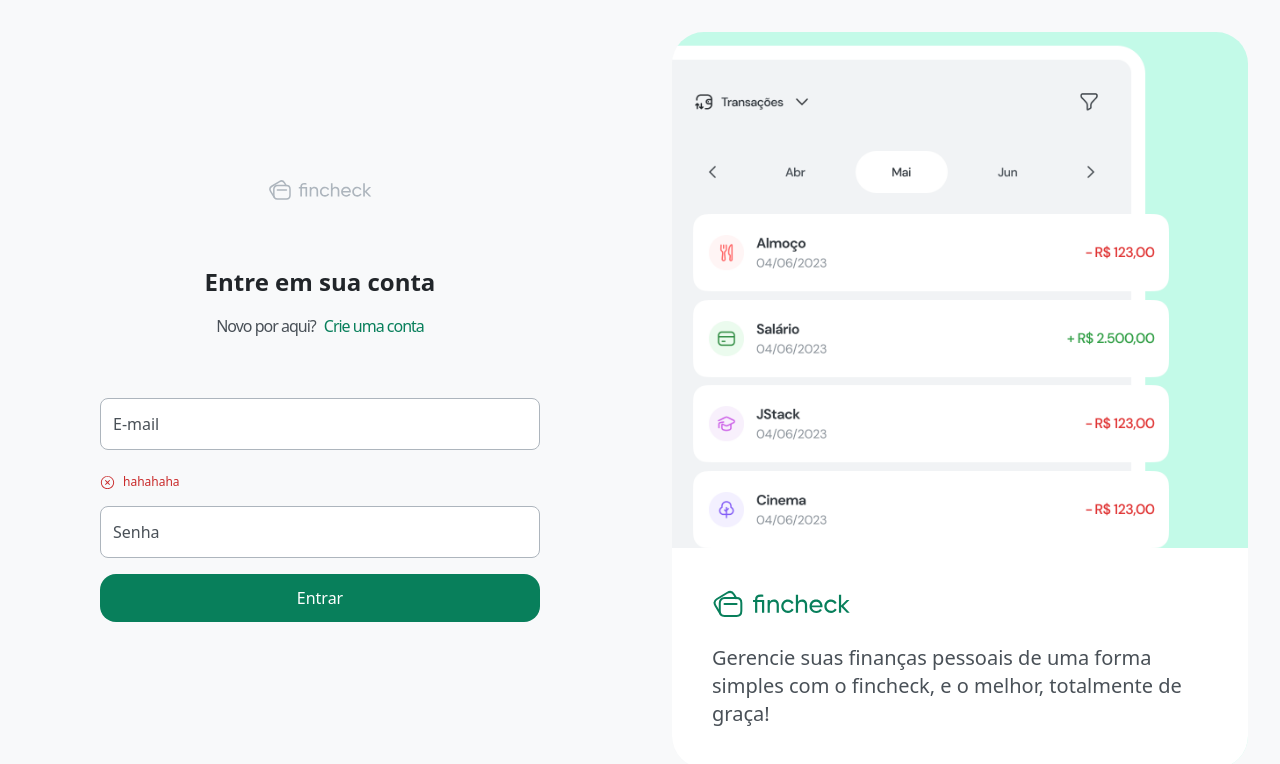
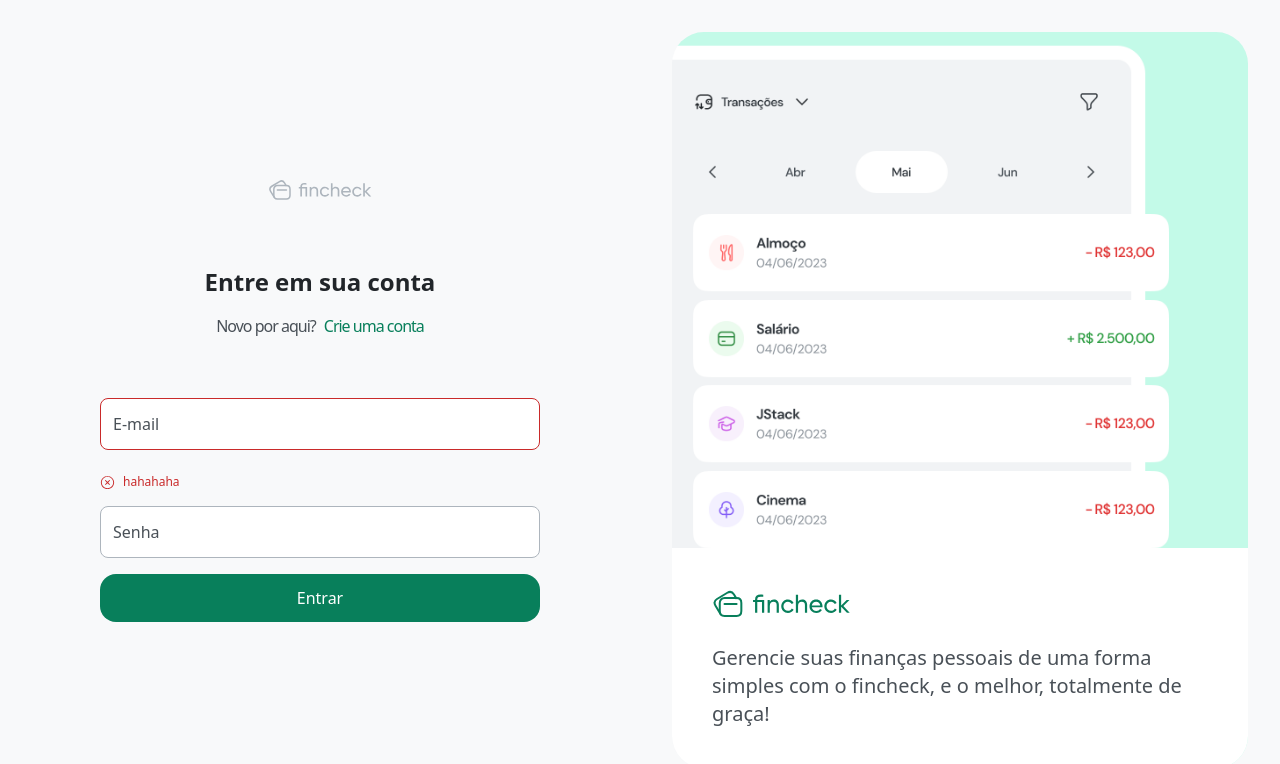
Before and after one commit to giacomomarkovicz/fincheck-app, a React (Vite) app: page /login in a window 1280 px wide. Shown: the top 764 px of the page. Built offline with nearby package versions, Linux system fonts and the light colour scheme.

Commit message:
added twMerge; clsx

```diff
--- a/package.json
+++ b/package.json
@@ -13,10 +13,12 @@
     "@hookform/resolvers": "^4.1.3",
     "@radix-ui/react-icons": "^1.3.2",
     "@tailwindcss/vite": "^4.0.14",
+    "clsx": "^2.1.1",
     "react": "^19.0.0",
     "react-dom": "^19.0.0",
     "react-hook-form": "^7.54.2",
     "react-router-dom": "^7.3.0",
+    "tailwind-merge": "^3.0.2",
     "tailwindcss": "^4.0.14",
     "zod": "^3.24.2"
   },
--- /dev/null
+++ b/src/app/utils/cn.ts
@@ -0,0 +1,6 @@
+import clsx, { ClassValue } from 'clsx'
+import { twMerge } from 'tailwind-merge'
+
+export function cn(...inputs: ClassValue[]) {
+  return twMerge(clsx(inputs))
+}
--- a/src/view/components/Input.tsx
+++ b/src/view/components/Input.tsx
@@ -1,5 +1,6 @@
 import { ComponentProps, forwardRef } from 'react'
 import { CrossCircledIcon } from '@radix-ui/react-icons'
+import { cn } from '../../app/utils/cn'
 
 interface InputProps extends ComponentProps<'input'> {
   name: string
@@ -18,7 +19,10 @@
             ref={ref}
             name={name}
             id={inputId}
-            className='peer h-[52px] w-full rounded-lg border border-gray-500 bg-white px-3 pt-4 text-gray-800 transition-all outline-none placeholder-shown:pt-0 focus:border-gray-800'
+            className={cn(
+              `peer h-[52px] w-full rounded-lg border border-gray-500 bg-white px-3 pt-4 text-gray-800 transition-all outline-none placeholder-shown:pt-0 focus:border-gray-800`,
+              error && '!border-red-900'
+            )}
             placeholder=' '
           />
           <label
```
Also changed, not shown: 1 other file (tests, documents, lock files or other folders).
